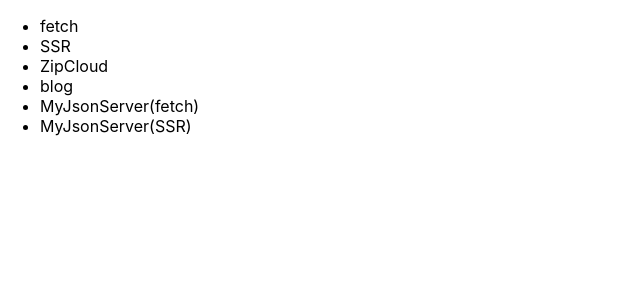
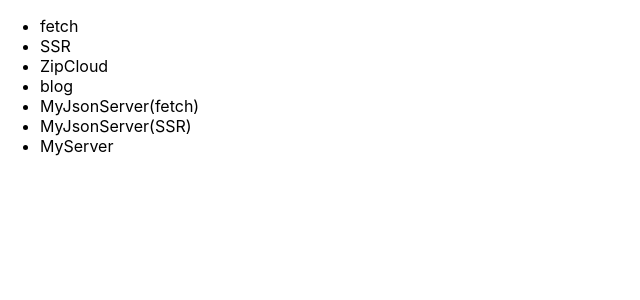
Before and after one commit to ShSato4JPN/NextJS-SSR-sample, a Next.js app in the folder next-ssr-sample/: page / in a window 1280 px wide. Shown: the top 300 px of the page, without its empty margins (0-640 px from the left). Built offline with nearby package versions, Linux system fonts and the light colour scheme.

Commit message:
同環境内のExpressと通信

```diff
--- a/next-ssr-sample/pages/index.js
+++ b/next-ssr-sample/pages/index.js
@@ -34,6 +34,11 @@ export default function Home() {
             <a href=''>MyJsonServer(SSR)</a>
           </Link>
         </li>
+        <li>
+        <Link href="/myserver/MyServer">
+            <a href=''>MyServer</a>
+          </Link>
+        </li>
       </ul>
     </div>
   )
```
Also changed, not shown: next-ssr-sample/pages/myserver/MyServer.js (added, +23 -0 lines).
